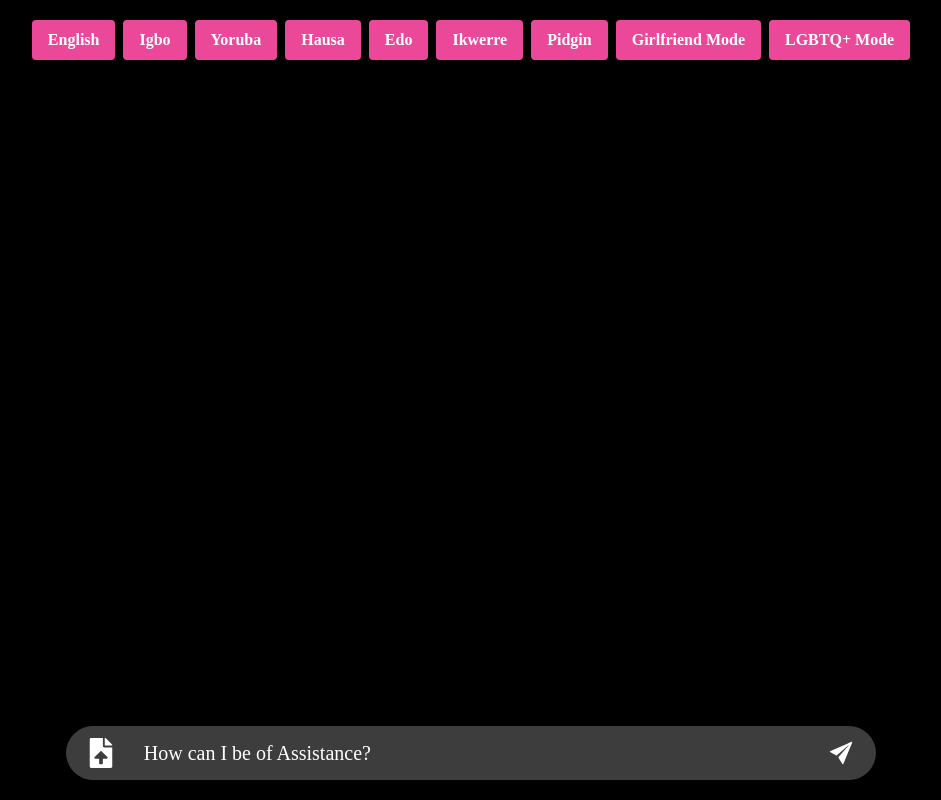
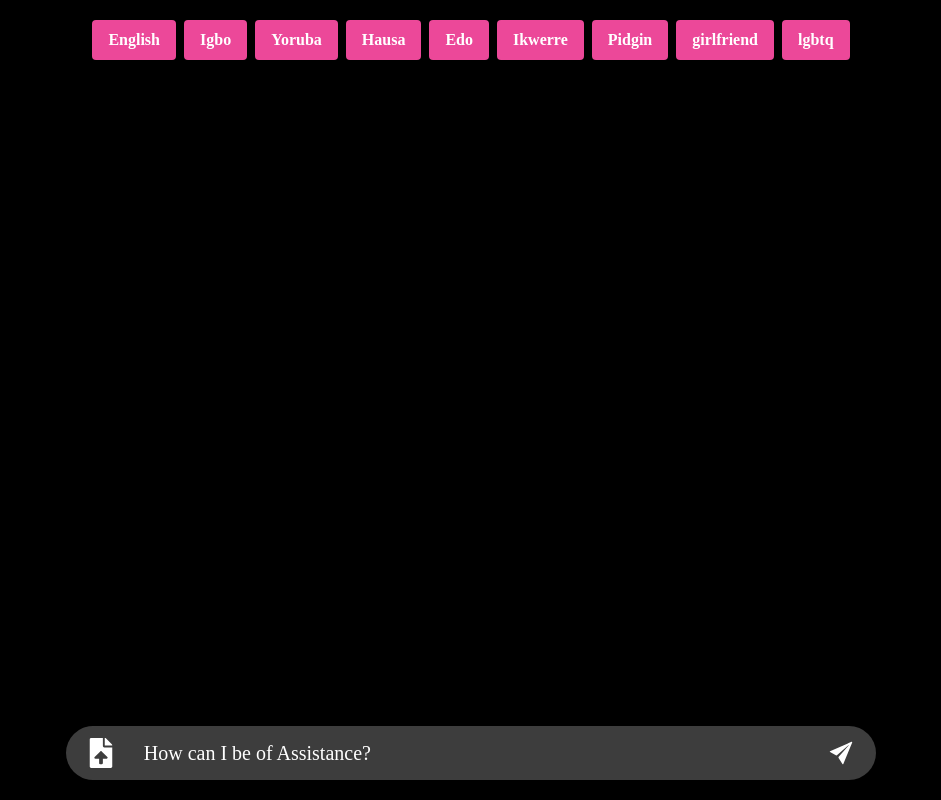
Before and after one commit to tech-monarch/Code-Clan-Team-1-AI-Project, a React (Vite) app: page /chat-box in a window 1280 px wide. Shown: the whole page, without its empty margins (169-1110 px from the left). Built offline with nearby package versions, Linux system fonts and the light colour scheme; a web font is replaced by a local one.

Commit message:
Update Chat.jsx

```diff
--- a/src/components/pages/Chat.jsx
+++ b/src/components/pages/Chat.jsx
@@ -49,8 +49,8 @@ const Chat = () => {
             { label: "Edo", code: "bin" },
             { label: "Ikwerre", code: "ikw" },
             { label: "Pidgin", code: "pidgin" },
-            { label: "Girlfriend Mode", code: "girlfriend" },
-            { label: "LGBTQ+ Mode", code: "lgbtq" }
+            { label: "girlfriend", code: "Ashweo Mode💀" },
+            { label: "lgbtq", code: "Homo Mode💀💀" }
           ].map((option) => (
             <button
               key={option.code}
```
